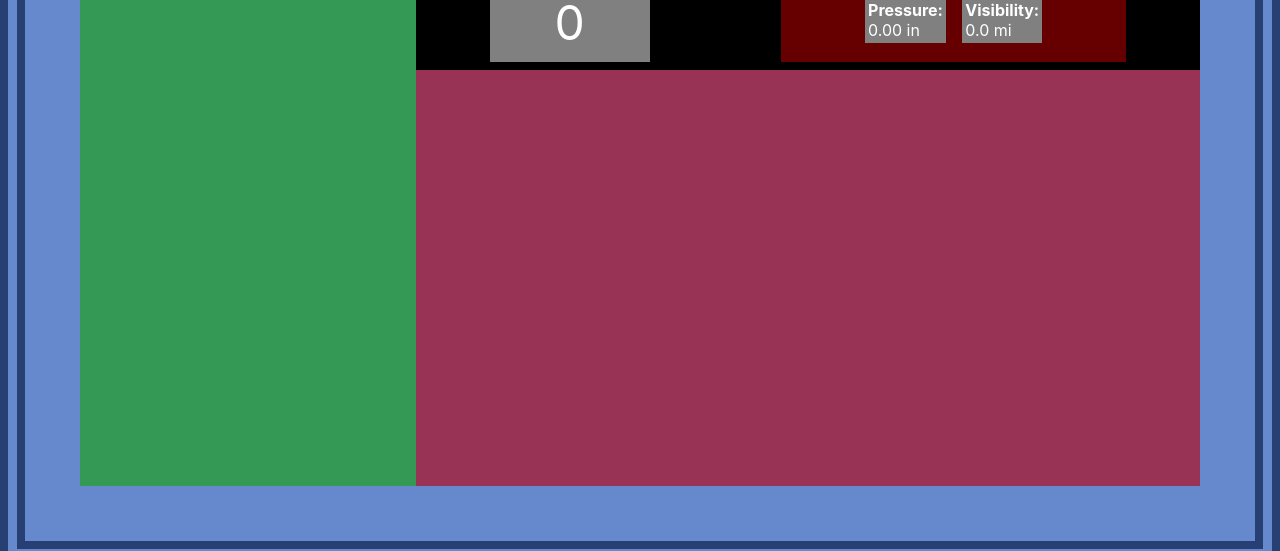
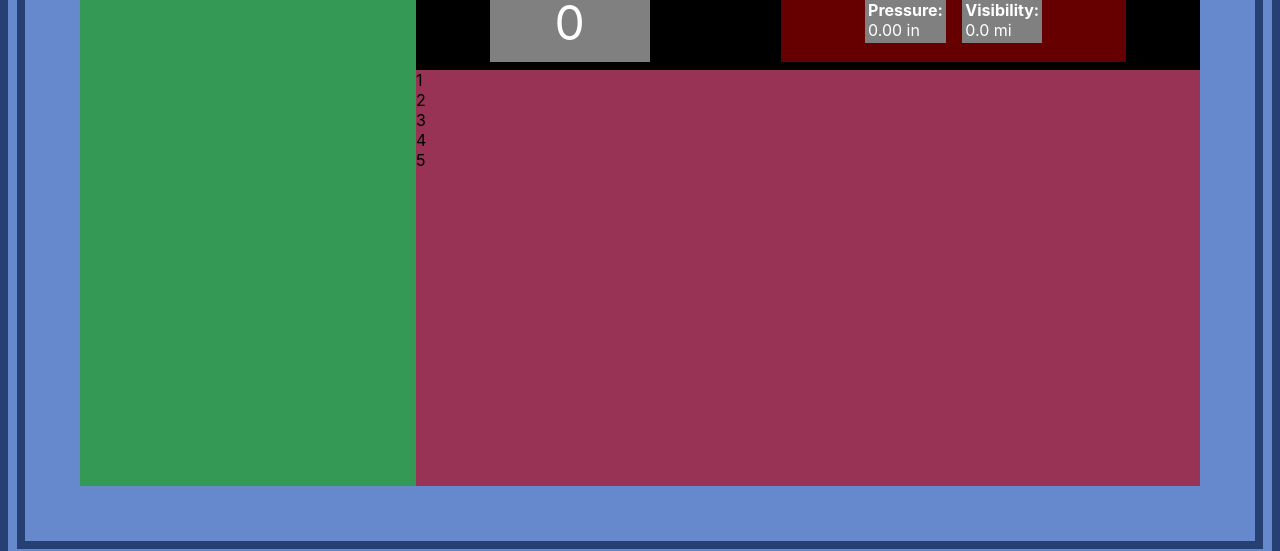
Before and after one commit to CHart-Cavanaugh/WeatherApp, a React (Create React App) app: page / in a window 1280 px wide. Shown: the part 234-785 px from the top of the page. Built offline with nearby package versions, Linux system fonts and the light colour scheme.

Commit message:
Update the "HourlyForecastContainer" component so that "#hourly-forecast-container" element will contain a "div" element for each element in the "forecasts" array.

```diff
--- a/src/components/HourlyForecastContainer.tsx
+++ b/src/components/HourlyForecastContainer.tsx
@@ -50,7 +50,11 @@ export function HourlyForecastContainer(): JSX.Element {
 
   return (
     <section id="hourly-forecast-container">
+      {forecasts.map((val, index) => {
 
+        return (<div key={`hour-forecast-${index + 1}`}>{val}</div>)
+
+      })}
     </section>
   );
 
```
